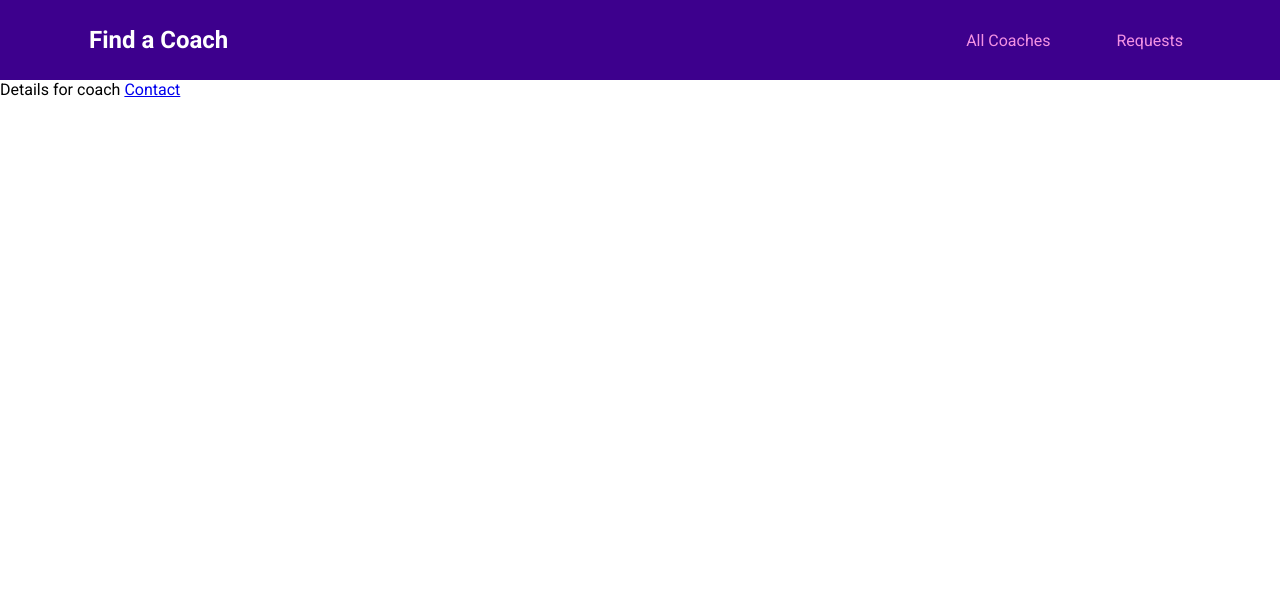
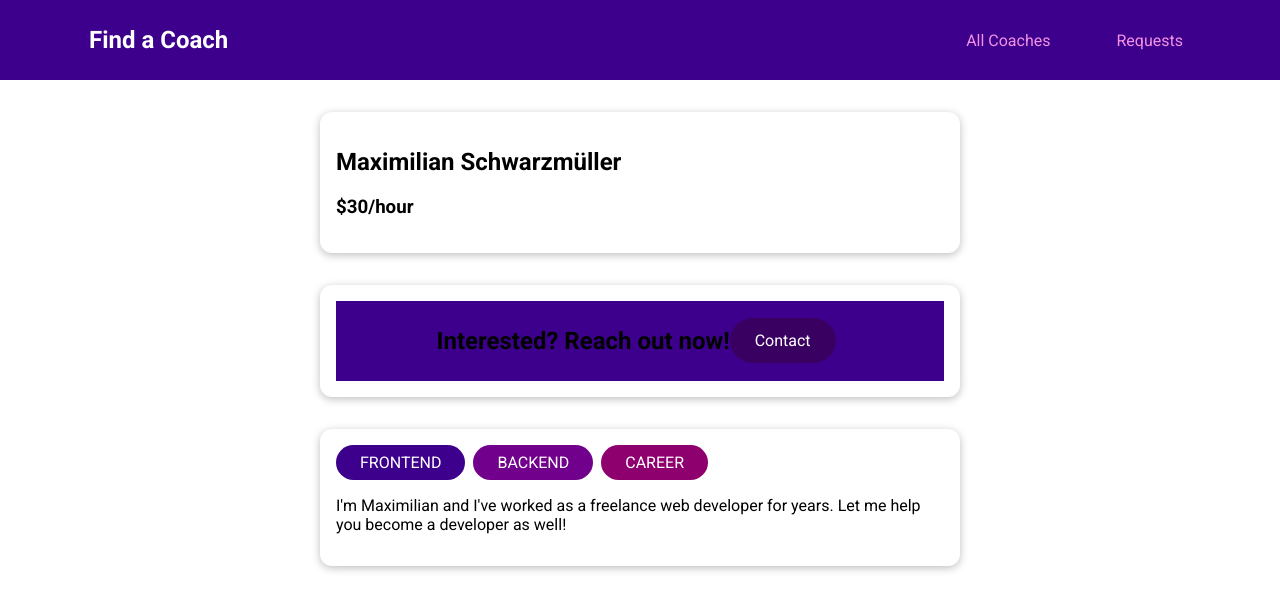
Before and after one commit to AlexanderDolzhenko/VueAppCoach, a Vue app: page /coaches/c1 in a window 1280 px wide. Shown: the top 610 px of the page. Built offline with nearby package versions, Linux system fonts and the light colour scheme.

Commit message:
coachDetails

```diff
--- a/src/pages/coaches/CoachDetail.vue
+++ b/src/pages/coaches/CoachDetail.vue
@@ -1,5 +1,61 @@
 <template>
-    Details for coach
-    <router-view></router-view>
-    <router-link to="/coaches/c1/contact">Contact</router-link>
+  <section>
+    <base-card>
+      <h2>{{ fullName }}</h2>
+      <h3>${{ rate }}/hour</h3>
+    </base-card>
+  </section>
+  <section>
+    <base-card>
+      <header>
+        <h2>Interested? Reach out now!</h2>
+        <base-button link :to="contactLink">Contact</base-button>
+      </header>
+      <router-view></router-view>
+    </base-card>
+  </section>
+  <section>
+    <base-card>
+      <base-badge
+        v-for="area in areas"
+        :key="area"
+        :type="area"
+        :title="area"
+      ></base-badge>
+      <p>{{ description }}</p>
+    </base-card>
+  </section>
 </template>
+
+<script>
+export default {
+  props: ['id'],
+  data() {
+    return {
+      selectedCoach: null,
+    };
+  },
+  computed: {
+    fullName() {
+      return this.selectedCoach.firstName + ' ' + this.selectedCoach.lastName;
+    },
+    areas() {
+      return this.selectedCoach.areas;
+    },
+    rate() {
+      return this.selectedCoach.hourlyRate;
+    },
+    description() {
+      return this.selectedCoach.description;
+    },
+    contactLink() {
+      return this.$route.path + '/' + this.id + '/contact';
+    },
+  },
+  created() {
+    this.selectedCoach = this.$store.getters['coaches/coaches'].find(
+      (coach) => coach.id === this.id
+    );
+  },
+};
+</script>
```
Also changed, not shown: src/router.js (+5 -3 lines).
